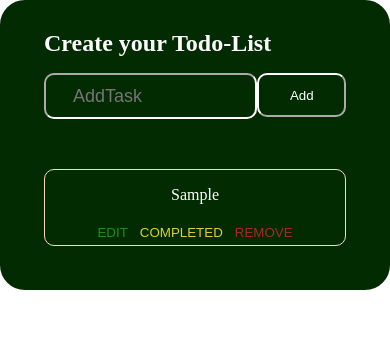
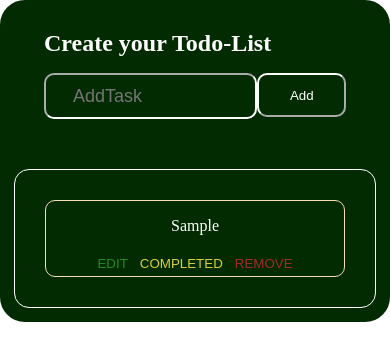
Before and after one commit to PavanTejaReddy05/ToDoList2.O, a plain HTML site: page index.html in a window 390 px wide. Both pictures are taken after typing "Sample" into the empty fields and a click on the button "Add". Drawn offline with Linux system fonts and the light colour scheme; no server answers.

Commit message:
Successfully added Template Tag in Project and added CSS Media Queries

```diff
--- a/TodoList.css
+++ b/TodoList.css
@@ -8,6 +8,8 @@ body{
     margin: 0;
 }
 .todolist{
+    height: 100%;
+    /* width: 100%; */
     box-sizing: border-box;
     border: 4px solid rgb(2, 43, 2);
     border-radius: 25px;
@@ -60,6 +62,7 @@ header button{
     width:60%
 }
 #section{
+    /* height: ; */
     margin-top: 30px;
 }
 #Edit, #Completed, #Remove{
@@ -106,21 +109,23 @@ header button{
         align-items: center;
         border-radius: 10px;
         display: flex;
+        flex-direction: column;
         justify-content: space-evenly;
         /* height: 40px; */
         margin: 30px;
-        flex-direction: column;
     }
     .ToDoTasks p{
         text-align: center;
-        /* width:100% */
+        width:100%
     }
     .innerdiv{
         display: flex;
         flex-direction: row;
         justify-content: space-around;
+        text-align: center;
     }
     .todolist{
+        height: 100%;
         width: 100%;
     }
     h1{
@@ -128,4 +133,9 @@ header button{
         text-indent: 30px;
         /* text-indent: -30px; */
     }
+    #section{
+        border: solid white 1px;
+        border-radius: 15px;
+        height: 100%;
+    }
 }
--- a/TodoList.js
+++ b/TodoList.js
@@ -19,33 +19,23 @@ let Section=document.getElementById("section");
 function Display(data = [], value = null){
     if(data.length){
         data.slice(0,10).forEach(x=>{
-        let a=document.createElement("div");
-        a.classList.add("ToDoTasks");
         let textDecoration = x.completed ? "line-through" : "none";
         let textColor = x.completed ? "red" : "";
-        a.innerHTML=`
-        <p style="text-decoration:${textDecoration}; color:${textColor}">${x.title}</p>
-        <div class="innerdiv">
-            <button id="Edit" onclick="Editfunc(this)">EDIT</button>
-            <button id="Completed" onclick="CompletedFunc(this)">COMPLETED</button>
-            <button id="Remove" onclick="RemoveFunc(this)">REMOVE</button>
-        </div>
-            `
-        Section.append(a);
+        let templateEle=document.querySelector("template");
+        let templateClone=templateEle.content.cloneNode(true);
+        let ptag=templateClone.querySelector("p");
+        ptag.innerText=x.title;
+        ptag.style.textDecoration=textDecoration;
+        ptag.style.color=textColor;
+        Section.append(templateClone);
     });
     }
     if(value){
-    let a=document.createElement("div");
-    a.classList.add("ToDoTasks");
-    a.innerHTML=`
-    <p>${value}</p>
-    <div class=innerdiv>
-        <button id="Edit" onclick="Editfunc(this)">EDIT</button>
-        <button id="Completed" onclick="CompletedFunc(this)">COMPLETED</button>
-        <button id="Remove" onclick="RemoveFunc(this)">REMOVE</button>
-    </div>
-        `
-    Section.append(a);
+    let templateEle=document.querySelector("template");
+    let templateClone=templateEle.content.cloneNode(true);
+    ptag=templateClone.querySelector("p");
+    ptag.innerText=value;
+    Section.append(templateClone);
     }
 }
 
--- a/index.html
+++ b/index.html
@@ -16,6 +16,16 @@
         <section id="section">
 
         </section>
+        <template>
+            <div class="ToDoTasks">
+                <p>${x.title}</p>
+                <div class="innerdiv">
+                    <button id="Edit" onclick="Editfunc(this)">EDIT</button>
+                    <button id="Completed" onclick="CompletedFunc(this)">COMPLETED</button>
+                    <button id="Remove" onclick="RemoveFunc(this)">REMOVE</button>
+                </div>
+            </div>
+        </template>
     </div>
     <script src="TodoList.js"></script>
 </body>
```
